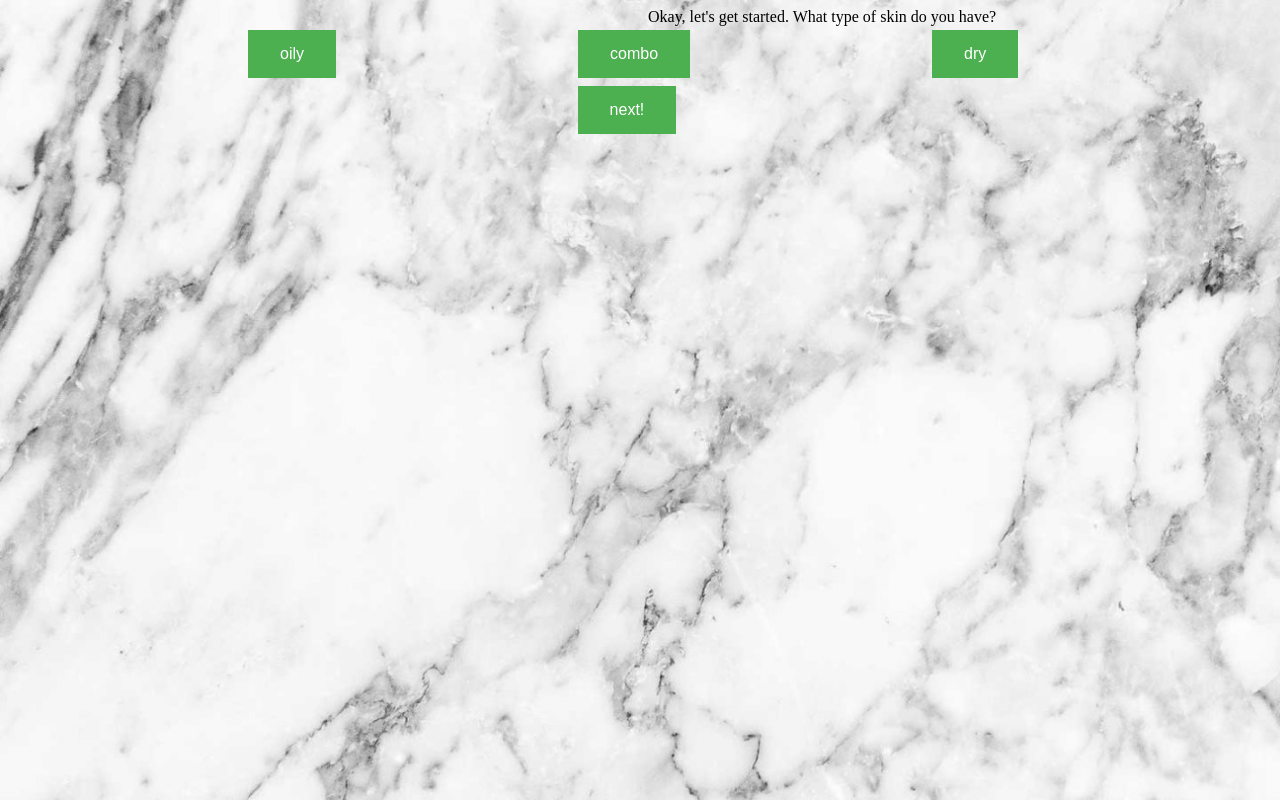
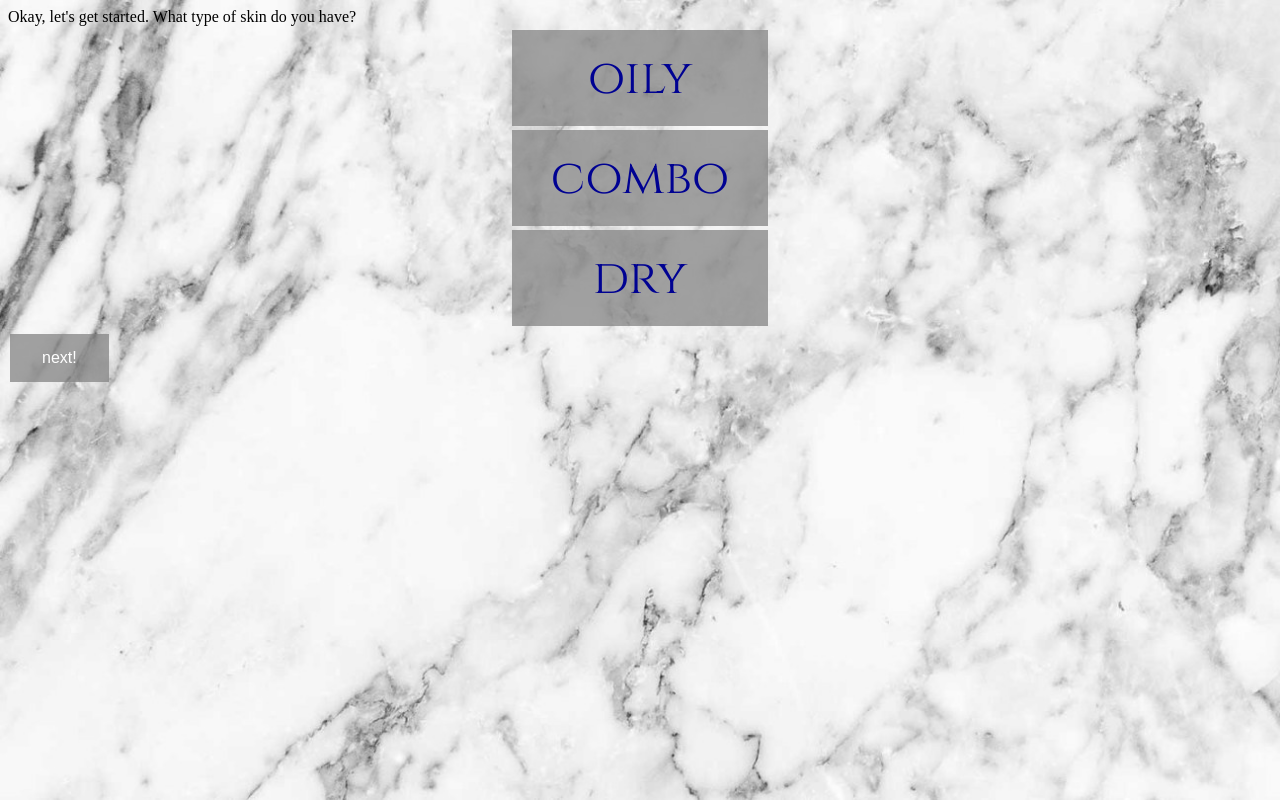
Before and after one commit to madelinewong/makeyourface, a React (Create React App) app: page / in a window 1280 px wide. Built offline with nearby package versions, Linux system fonts and the light colour scheme.

Commit message:
added a background image for my results container

```diff
--- a/src/App.css
+++ b/src/App.css
@@ -11,26 +11,43 @@ body {
 }
 
 .all {
+    background: url("roses.jpg");
+    background-size: cover;
     display: flex;
     justify-content: center;
-    padding-top: 5rem;
+    margin-top: 1.5rem;
+    margin-bottom: 1.5rem;
+    padding-top: 4rem;
+    padding-left: 6rem;
+    padding-right: 6rem;
+    padding-bottom: 4rem;
     margin-left: auto;
     margin-right: auto;
     width: 30rem;
-
 }
 
 .first {
     display: flex;
     justify-content: center;
     margin-left: 50rem;
-    color:	#fba09d;
+    color:		#000292;
     text-shadow: 2px 2px 5px #4e2b29;
-    /* background-color: #f7ccad93; */
-    /* font-family: 'Lobster', cursive; */
     font-family: 'Cinzel', serif;
     font-size: 3rem;
     width: 10rem;
+}
+
+.vert-button--btn {
+    display: block;
+    flex-direction: column;
+    margin-left: auto;
+    margin-right: auto;
+    font-family: 'Cinzel', serif;
+    font-size: 3rem;
+    color: #000292;
+    height: 6rem;
+    width: 16rem;
+    justify-content: center;
 }
 
 button {
@@ -39,7 +56,7 @@ button {
     margin-left: auto;
     margin-right: auto;
     padding-left: 30rem;
-    background-color: #4CAF50; /* Green */
+    background-color: 	#858585c2;
     border: none;
     color: white;
     padding: 15px 32px;
@@ -56,23 +73,3 @@ button {
 button:hover {
     box-shadow: 0 12px 16px 0 rgba(0,0,0,0.24),0 17px 50px 0 rgba(0,0,0,0.19);
 }
-
-.oily {
-    margin-left: 15rem;
-}
-
-.combo {
-    margin-left: 15rem;
-}
-
-.dry {
-    margin-left: 15rem;
-}
-
-.next {
-    margin-left: 35.6rem;
-}
-
-.container {
-    padding-left: 40rem;
-}
--- a/src/main/Finish.js
+++ b/src/main/Finish.js
@@ -4,13 +4,13 @@ import React from 'react';
 const Finish = props => (
     <div>
         <style>
-@import url('https://fonts.googleapis.com/css?family=Lobster');
+        @import url('https://fonts.googleapis.com/css?family=Cinzel');
 </style>
-        <h1 className="first">Great, now what type of finish are you looking for in your foundation?</h1>
-        <button onClick={e => props.onFinishType(e.target.textContent)}>Matte</button>
-        <button onClick={e => props.onFinishType(e.target.textContent)}>Dewy</button>
-        <button onClick={e => props.onFinishType(e.target.textContent)}>Radiant</button>
-        <button onClick={e => props.onFinishType(e.target.textContent)}>Smooth</button>
+        <button onClick={e => props.onFinishType(e.target.textContent)} className="vert-button--btn">Matte</button>
+        <button onClick={e => props.onFinishType(e.target.textContent)} className="vert-button--btn">Dewy</button>
+        <button onClick={e => props.onFinishType(e.target.textContent)} className="vert-button--btn">Radiant</button>
+        <button onClick={e => props.onFinishType(e.target.textContent)} className="vert-button--btn">Smooth</button>
+        <span className="vert-button--btn">Great, now what type of finish are you looking for in your foundation?</span>
         <button onClick={() => props.changePlace('Results')}>ready</button>
     </div>
 )
--- /dev/null
+++ b/src/main/Results.css
@@ -0,0 +1,3 @@
+.container {
+background-color: aquamarine;
+}
--- a/src/main/Results.js
+++ b/src/main/Results.js
@@ -17,7 +17,7 @@ import comboDewy from "../images/comboDewy.jpg";
 
 const Results = props => {
   if (props.skinType === "oily" && props.finish === "Matte") {
-    return <img src={oilyMatte} className="all" />;
+    return <img src={oilyMatte} className="all"/>;
   }
   if (props.skinType === "oily" && props.finish === "Radiant") {
     return <img src={oilyRadiant} className="all" />;
--- a/src/main/SkinType.js
+++ b/src/main/SkinType.js
@@ -9,10 +9,10 @@ const SkinType = props => (
 <style>
 @import url('https://fonts.googleapis.com/css?family=Cinzel');
 </style>
-<div className="container"> Okay, let's get started. What type of skin do you have? </div>
-        <button onClick={e => props.onSkinType(e.target.textContent)} className="oily">oily</button>
-        <button onClick={e => props.onSkinType(e.target.textContent)} className="combo">combo</button>
-        <button onClick={e => props.onSkinType(e.target.textContent)} className="dry">dry</button>
+        <span className="vert-button--btn1"> Okay, let's get started. What type of skin do you have?</span>
+        <button onClick={e => props.onSkinType(e.target.textContent)} className="vert-button--btn">oily</button>
+        <button onClick={e => props.onSkinType(e.target.textContent)} className="vert-button--btn">combo</button>
+        <button onClick={e => props.onSkinType(e.target.textContent)} className="vert-button--btn">dry</button>
         <button className="button1" onClick={() => props.changePlace('finish')} className="next">next!</button>
     </div>
 )
```
Also changed, not shown: src/roses.jpg (added).
